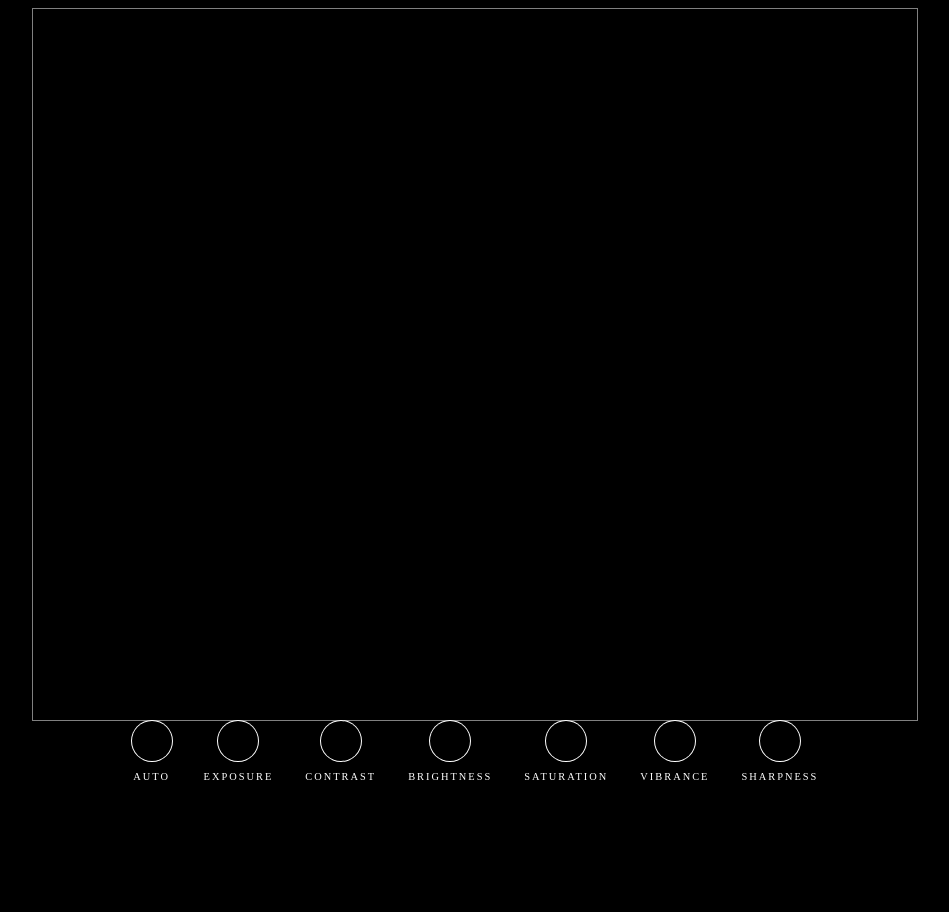
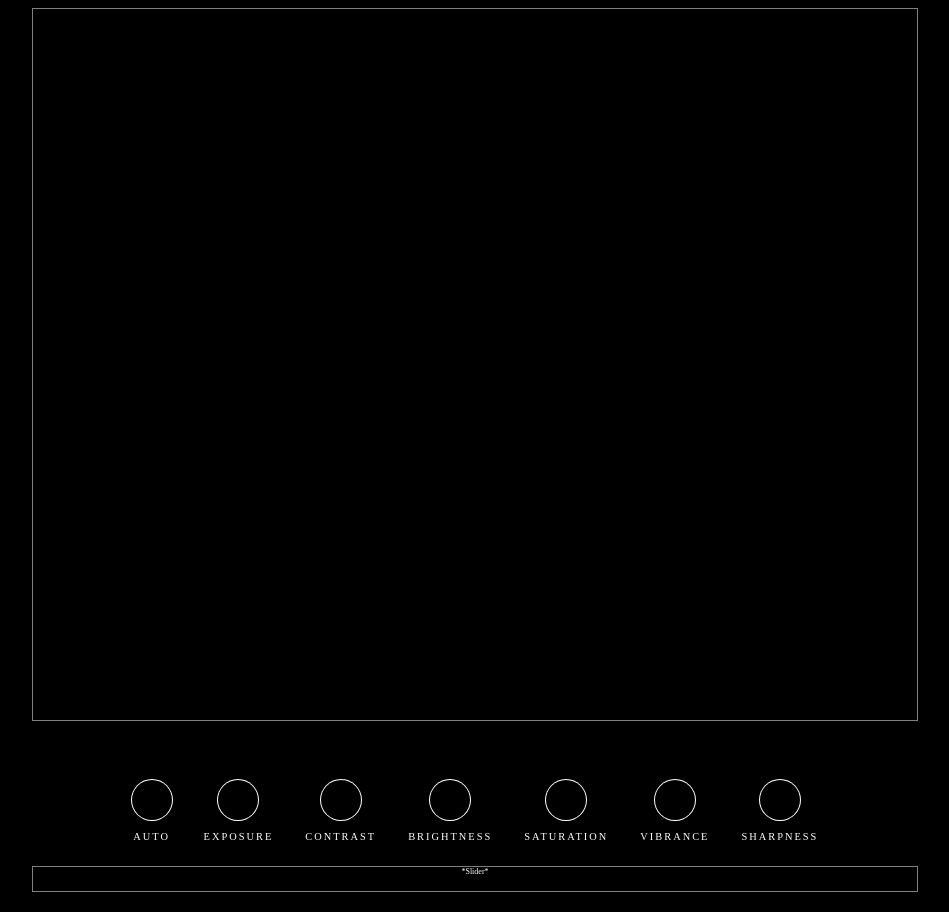
Before and after one commit to alexbassy/site, a Next.js app: page /playground/photo-editor in a window 1280 px wide. Shown: the top 912 px of the page, without its empty margins (165-1114 px from the left). Built offline with nearby package versions, Linux system fonts and the light colour scheme.

Commit message:
Add slider wireframish

```diff
--- a/components/photo-editor/index.js
+++ b/components/photo-editor/index.js
@@ -34,6 +34,10 @@ const PhotoContainer = styled.div`
 
 const Controls = styled.section`
   grid-area: controls;
+  display: flex;
+  flex-direction: column;
+  align-items: center;
+  justify-content: center;
 `
 
 const Knobs = styled.ul`
@@ -95,6 +99,18 @@ const controlsKnobs = [
   'sharpness',
 ]
 
+const Ruler = styled.div`
+  width: 70%;
+  height: 3em;
+  border: 1px solid rgba(255, 255, 255, 0.5);
+  margin: 1em 0;
+
+  /* Temp */
+  color: white;
+  text-align: center;
+  font-size: 50%;
+`
+
 export default () => {
   return (
     <>
@@ -112,6 +128,7 @@ export default () => {
               </Knob>
             ))}
           </Knobs>
+          <Ruler>*Slider*</Ruler>
         </Controls>
       </Container>
     </>
```
